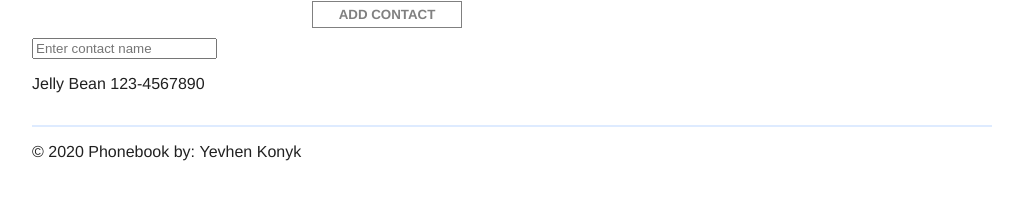
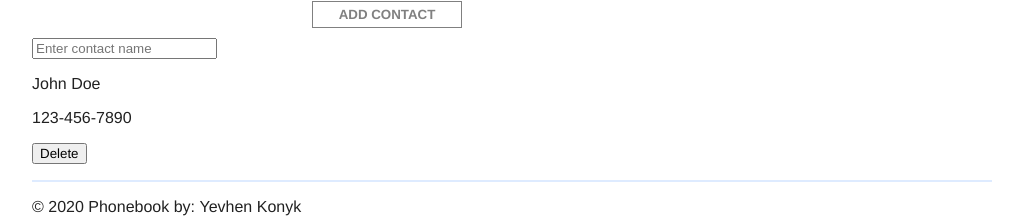
Before and after one commit to YevhenKonyk/react-hw-05-phonebook, a React (Create React App) app: page / in a window 1280 px wide. Shown: the part 212-430 px from the top of the page, without its empty margins (128-1151 px from the left). Built offline with nearby package versions, Linux system fonts and the light colour scheme.

Commit message:
Improved project structure

```diff
--- a/src/components/Contact/Contact.js
+++ b/src/components/Contact/Contact.js
@@ -0,0 +1,16 @@
+import React from 'react';
+import styles from './Contact.module.css';
+
+const Contact = () => (
+  <>
+    <div className={styles.container}>
+      <p className={styles.name}>John Doe</p>
+      <p className={styles.phone}>123-456-7890</p>
+      <button type="button" className={styles.button}>
+        Delete
+      </button>
+    </div>
+  </>
+);
+
+export default Contact;
--- /dev/null
+++ b/src/components/Contact/Contact.module.css
@@ -0,0 +1,11 @@
+.container {
+}
+
+.name {
+}
+
+.phone {
+}
+
+.button {
+}
--- a/src/components/ContactList/ContactList.js
+++ b/src/components/ContactList/ContactList.js
@@ -1,11 +1,12 @@
 import React from 'react';
 import styles from './ContactList.module.css';
+import Contact from '../Contact/Contact';
 
 const ContactList = () => (
   <>
     <ul className={styles.list}>
-      <li>
-        <p>Jelly Bean 123-4567890</p>
+      <li className={styles.listItem}>
+        <Contact />
       </li>
     </ul>
   </>
--- a/src/components/ContactList/ContactList.module.css
+++ b/src/components/ContactList/ContactList.module.css
@@ -0,0 +1,5 @@
+.list {
+}
+
+.listItem {
+}
```
